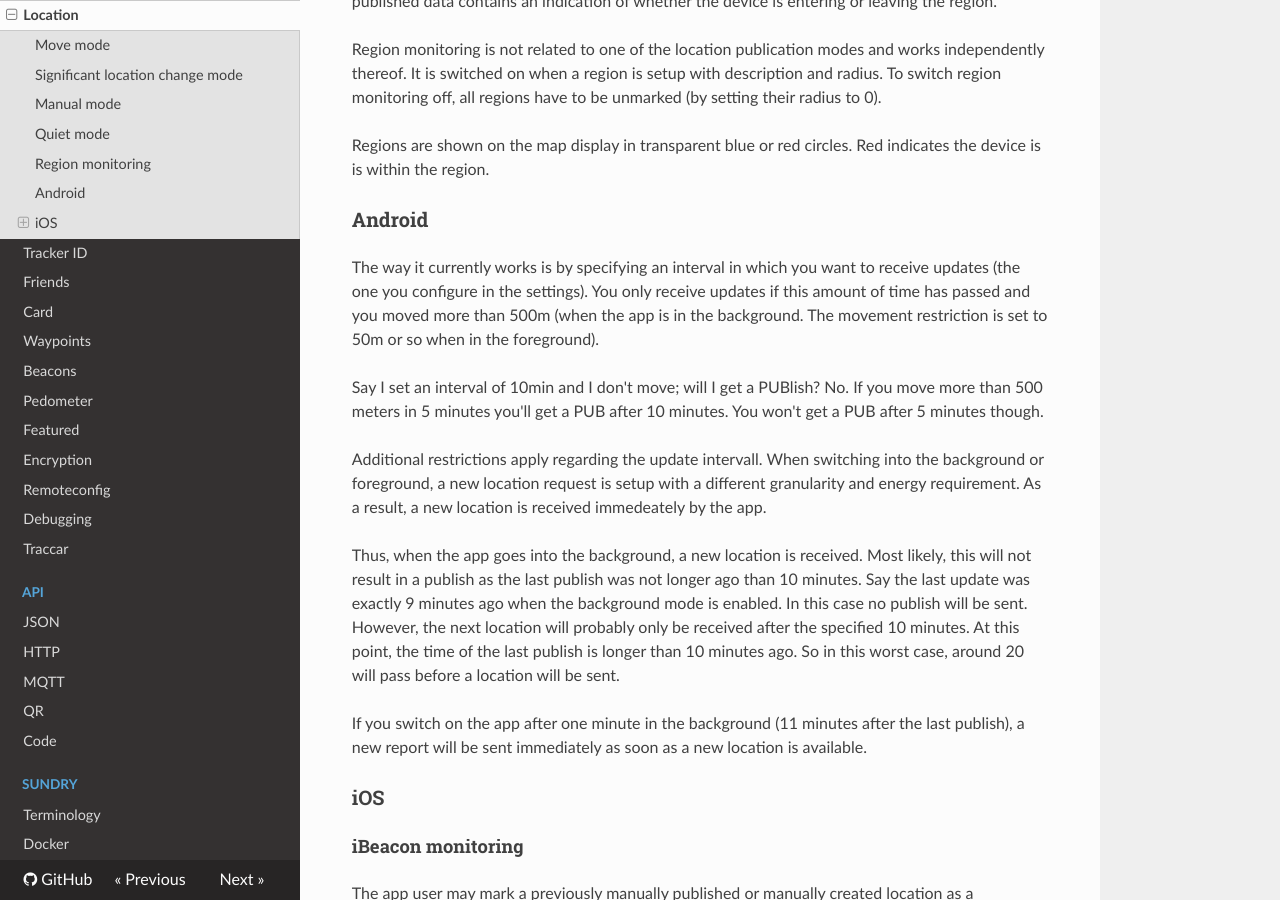
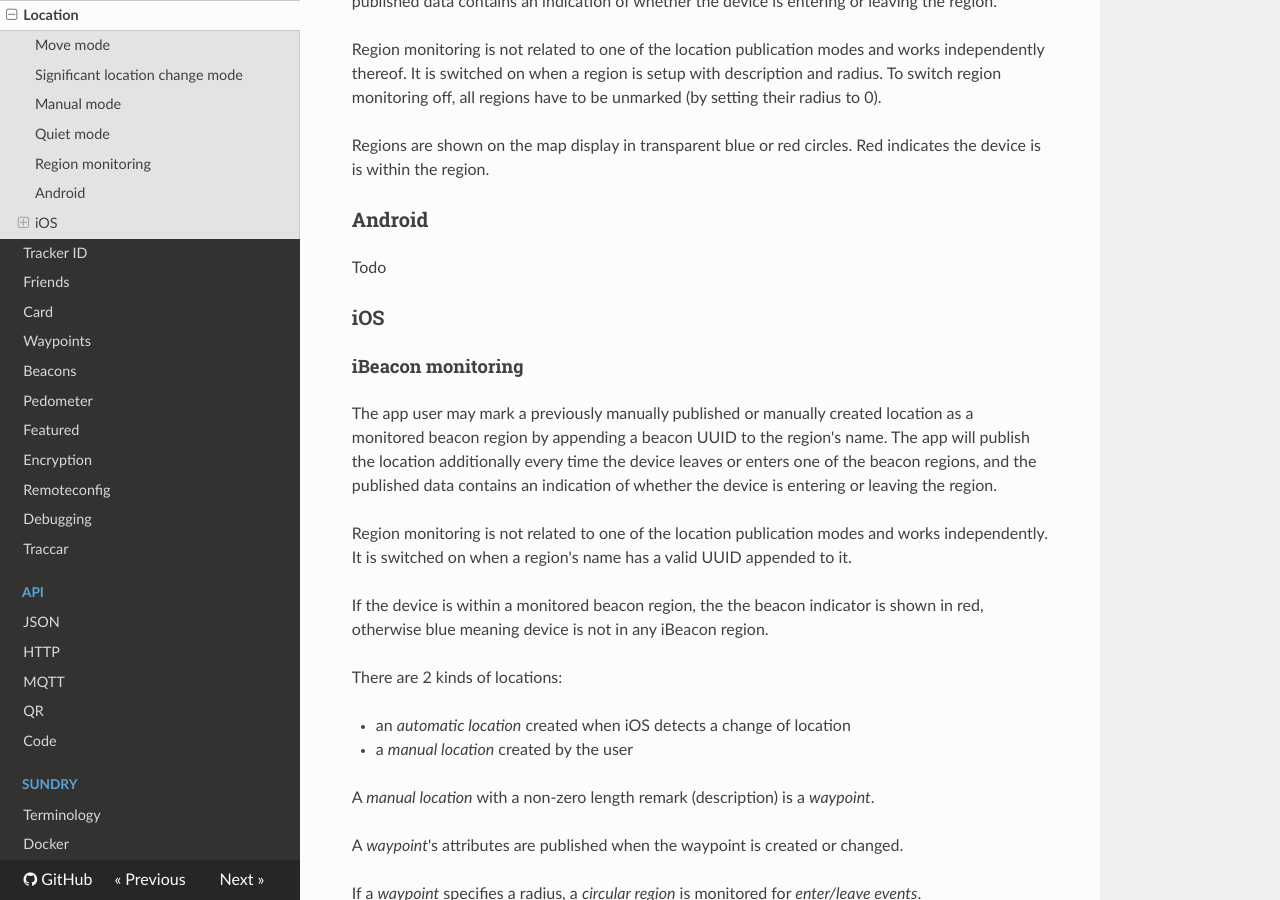
Before and after one commit to owntracks/booklet, an MkDocs documentation site: the page built from docs/features/location.md, in a window 1280 px wide and 900 px high, scrolled down 1486 px. Built offline with MkDocs 1.6.1, drawn with Linux system fonts in a browser that asks for light colours; nearby versions of some CDN libraries; old or Windows-style settings are respelled for this version of MkDocs.

Commit message:
Update location.md
Removed wrong Android docs. Correct description still required

```diff
--- a/docs/features/location.md
+++ b/docs/features/location.md
@@ -71,17 +71,7 @@ indicates the device is is within the region.
 
 
 ### Android
-
-The way it currently works is by specifying an interval in which you want to receive updates (the one you configure in the settings). You only receive updates if this amount of time has passed and you moved more than 500m (when the app is in the background. The movement restriction is set to 50m or so when in the foreground).
-
-Say I set an interval of 10min and I don't move; will I get a PUBlish? No.
-If you move more than 500 meters in 5 minutes you'll get a PUB after 10 minutes. You won't get a PUB after 5 minutes though.
-
-Additional restrictions apply regarding the update intervall. When switching into the background or foreground, a new location request is setup with a different granularity and energy requirement. As a result, a new location is received immedeately by the app.
-
-Thus, when the app goes into the background, a new location is received. Most likely, this will not result in a publish as the last publish was not longer ago than 10 minutes. Say the last update was exactly 9 minutes ago when the background mode is enabled. In this case no publish will be sent. However, the next location will probably only be received after the specified 10 minutes. At this point, the time of the last publish is longer than 10 minutes ago. So in this worst case, around 20 will pass before a location will be sent.
-
-If you switch on the app after one minute in the background (11 minutes after the last publish), a new report will be sent immediately as soon as a new location is available.
+Todo
 
 ### iOS
 
```
